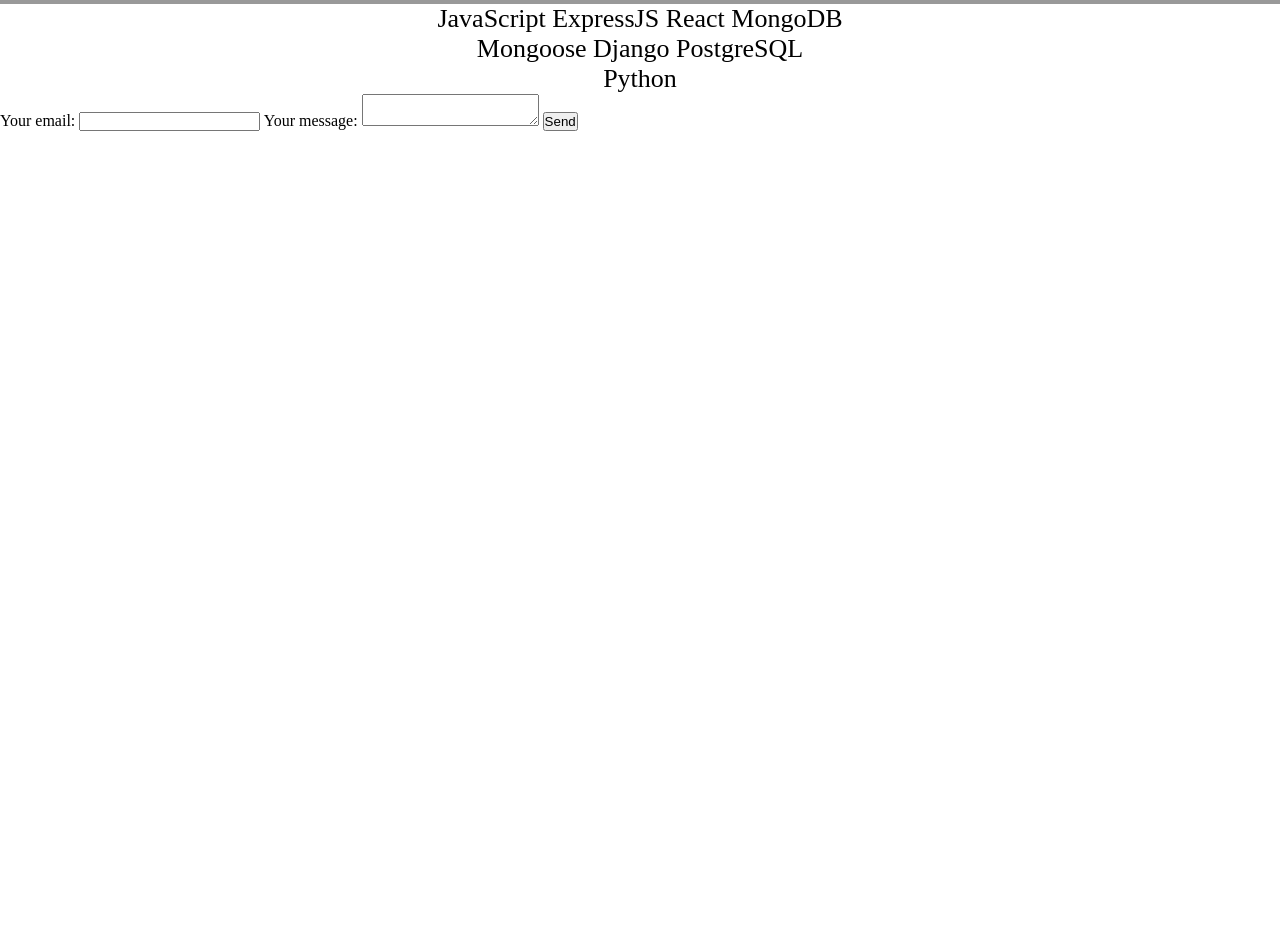
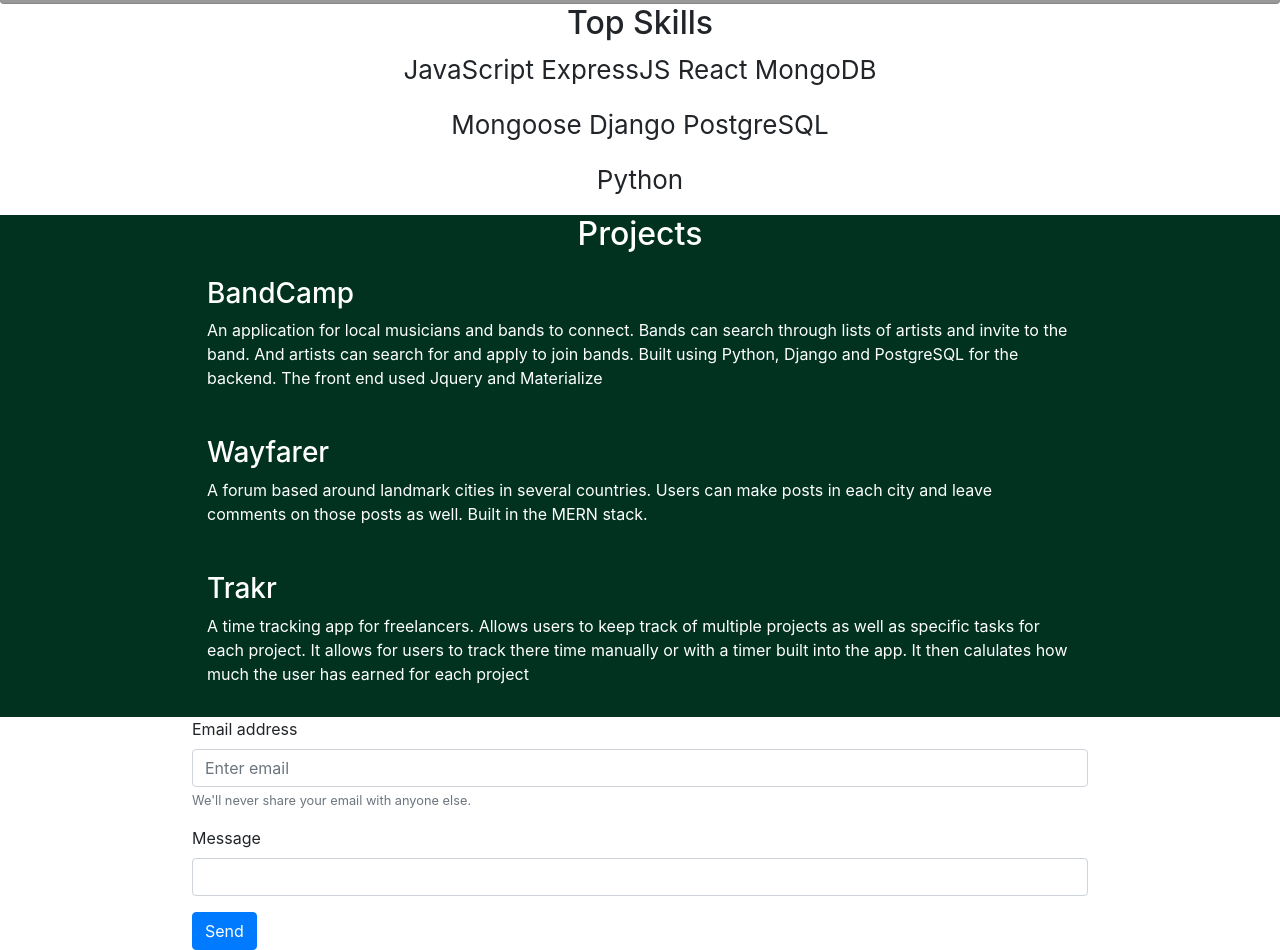
Before and after one commit to CarsonButterfield/portfolio, a plain HTML site: page index.html in a window 1280 px wide. Shown: the part 316-1266 px from the top of the page. Before the commit the page ends 800 px from the top, so only its background shows below. Drawn offline with nearby package versions, Linux system fonts and the light colour scheme.

Commit message:
content and styling

```diff
--- a/index.html
+++ b/index.html
@@ -4,6 +4,7 @@
   <meta charset="UTF-8">
   <meta name="viewport" content="width=device-width, initial-scale=1.0">
   <meta http-equiv="X-UA-Compatible" content="ie=edge">
+  <link rel="stylesheet" href="https://stackpath.bootstrapcdn.com/bootstrap/4.3.1/css/bootstrap.min.css" integrity="sha384-ggOyR0iXCbMQv3Xipma34MD+dH/1fQ784/j6cY/iJTQUOhcWr7x9JvoRxT2MZw1T" crossorigin="anonymous">
   <link rel="stylesheet" href="./styles/main.css">
   <script defer src="./scripts/app.js"></script>
   <title>Carson Butterfield</title>
@@ -26,6 +27,7 @@
 </section>
 
 <section class='skills'>
+  <h2>Top Skills</h2>
   <div>
     <p> JavaScript ExpressJS React MongoDB </p>
   </div>
@@ -38,27 +40,39 @@
 </section>
 
 <section class="projects">
+  <h2>Projects</h2>
+  <div class="project">
+    <h3>BandCamp</h3>
+    <p>An application for local musicians and bands to connect. Bands can search through lists of artists and invite to the band. And artists can search for and apply to join bands. Built using Python, Django and PostgreSQL for the backend. The front end used Jquery and Materialize</p>
+  </div>
 
+  <div class="project">
+    <h3>Wayfarer</h3>
+    <p>A forum based around landmark cities in several countries. Users can make posts in each city and leave comments on those posts as well. Built in the MERN stack.</p>
+  </div>
+
+  <div class="project">
+      <h3>Trakr</h3>
+      <p>A time tracking app for freelancers. Allows users to keep track of multiple projects as well as specific tasks for each project. It allows for users to track there time manually or with a timer built into the app. It then calulates how much the user has earned for each project</p>
+    </div>
 </section>
-<form
+<section id="contact">
+  <form
   action="https://formspree.io/xjvkyrvg"
   method="POST"
->
-  <label>
-    Your email:
-    <input type="text" name="_replyto">
-  </label>
-  <label>
-    Your message:
-    <textarea name="message"></textarea>
-  </label>
-
-
-  <button type="submit">Send</button>
-</form>
-
-
-
+  >
+    <div class="form-group">
+      <label for="Email">Email address</label>
+      <input type="email" name='_replyto' class="form-control" id="Email" aria-describedby="emailHelp" placeholder="Enter email">
+      <small id="emailHelp" class="form-text text-muted">We'll never share your email with anyone else.</small>
+    </div>
+    <div class="form-group">
+      <label for="message">Message</label>
+      <input type="text" name='message' class="form-control" id="message">
+    </div>
+    <button type="submit" class="btn btn-primary">Send</button>
+  </form>
+</section>
 
 
 </body>
--- a/styles/main.css
+++ b/styles/main.css
@@ -36,3 +36,23 @@ nav a {
   text-align: center;
   font-size:26px;
 }
+
+#contact{
+  width:70vw;
+  margin:0 auto;
+  display:flex;
+  flex-direction: column;
+}
+.project{
+  width:70vw;
+  margin: 0 auto;
+  padding:15px
+}
+.projects{
+  background: #013220;
+  color: white;
+}
+.projects h2 {
+  text-align: center;
+
+}
```
